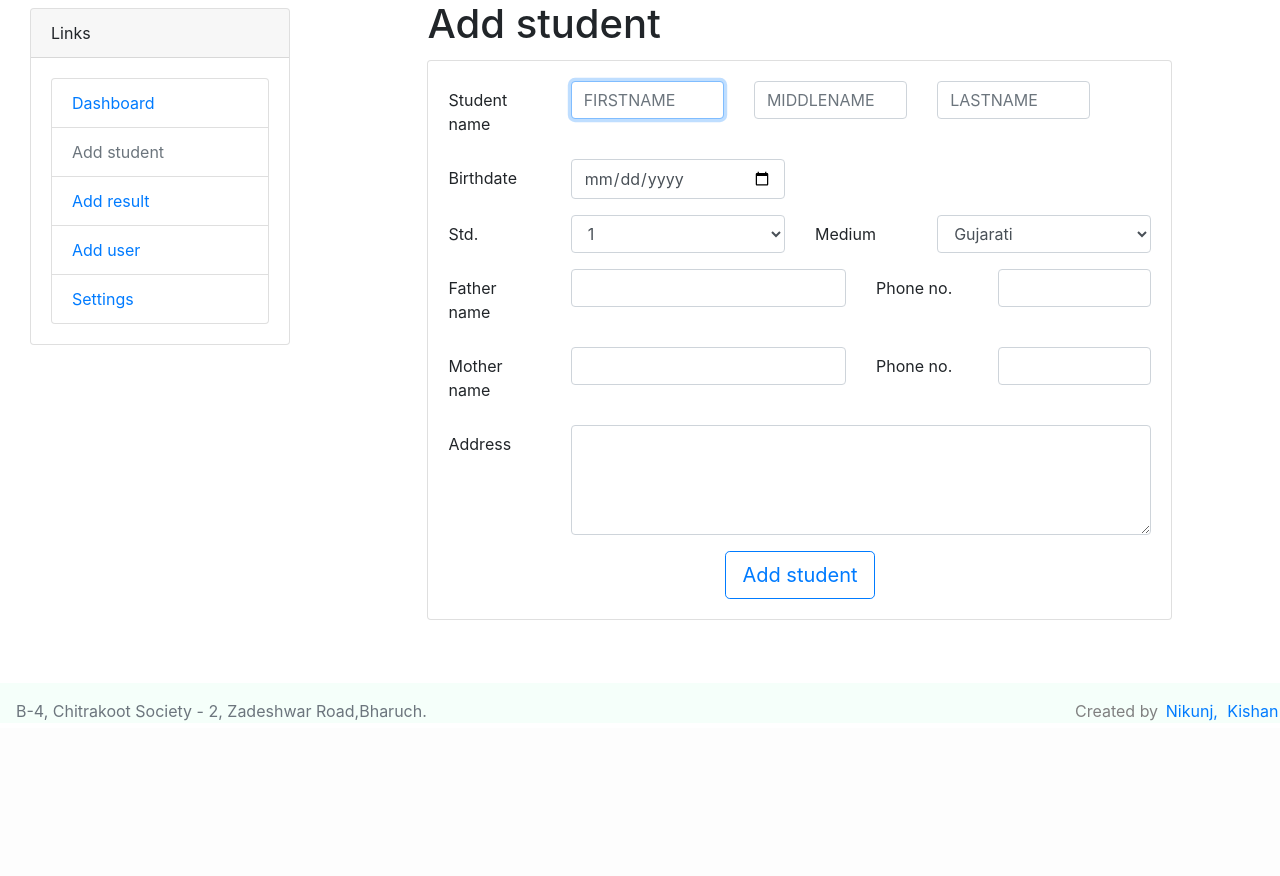
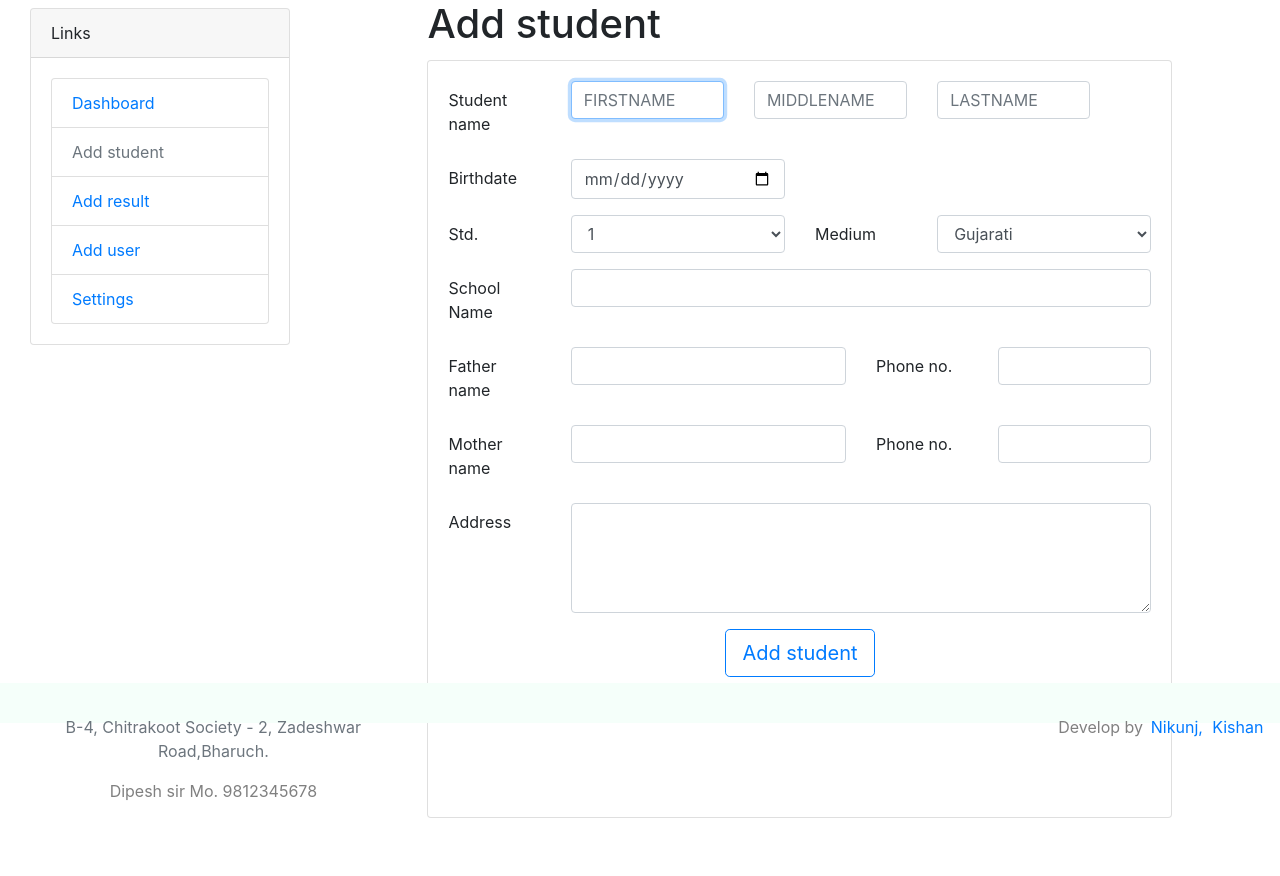
Before and after one commit to nnikunjt/student_results, a PHP site: page /admin/add_student.php in a window 1280 px wide. Shown: the part 72-948 px from the top of the page. Before the commit the page ends 793 px from the top, so only its background shows below. Run offline with PHP 8.4, Linux system fonts and the light colour scheme; a user stored in the database is signed in; some libraries are stand-ins or nearby versions.

Commit message:
add update page

```diff
--- a/admin/add_student.php
+++ b/admin/add_student.php
@@ -16,6 +16,7 @@ SESSION_START();
 		$birthdate = $_POST['birthdate'];
 		$std = $_POST['std'];
 		$medium = $_POST['medium'];
+		$school=$_POST['school'];
 		$f_name = $_POST['father_name'];
 		$m_name = $_POST['mother_name'];
 		$father_no = $_POST['father_no'];
@@ -26,13 +27,14 @@ SESSION_START();
 		$m_name=strtoupper($m_name);
         $year = date('Y');
         $year = substr($year,2,3);
+        $school=strtoupper($school);
 
-		$insert_query ="INSERT INTO students(student_name,std,medium,birthdate,father_name,father_no,mother_name,mother_no,address
-		) VALUES('$name','$std','$medium','$birthdate','$f_name','$father_no','$m_name','$mother_no','$address')";
+		$insert_query ="INSERT INTO students(student_name,std,medium,birthdate,school,father_name,father_no,mother_name,mother_no,address
+		) VALUES('$name','$std','$medium','$birthdate','$school','$f_name','$father_no','$m_name','$mother_no','$address')";
 
 		if($conn->query($insert_query) === TRUE)
             {
-                //echo "Your account has been created successfully !";
+                echo "Your account has been created successfully !";
                 $id = $conn->insert_id;
                 if ($id<10) {
                 	$id = "0".$id;
@@ -171,6 +173,14 @@ SESSION_START();
 						                        </select>
 						                    </div>
 						                </div>
+						                <div class="form-group row">
+						                	<label for="school" class="col-sm-2 col-form-label">
+						                		School	Name</label>
+						                		<div class="col-sm-10">
+						                			<input type="text" name="school" class=" form-control"  required style='text-transform:uppercase'>
+						                		</div>
+
+						                </div>
 										<div class="form-group row">
 						                    <label for="father_name"  class="col-sm-2 col-form-label">Father name</label>
 						                    <div class="col-sm-5">
@@ -197,7 +207,7 @@ SESSION_START();
 						                        <textarea name="address" rows="4" class="form-control" required style='text-transform:uppercase'></textarea>
 						                    </div>
 						                </div>
-						                <center><input type="submit" name="submit" value="Add student" class="btn btn-outline-primary btn-lg"></center>
+						                <center><input type="submit" name="submit" value="Add student" class="btn btn-outline-primary btn-lg"></center><br><br><br><br><br>
 						            </form>
 						        </div>
 						    </div>
@@ -209,19 +219,21 @@ SESSION_START();
 	</div><br><br>
 
 
-    <footer class="page-footer font-small unique-color-dark pt-4">
-    <div class="footer  py-3">
+ <footer class="footer">
+ <div class="container-fluid paddind">
+    <div class="row text-center">
 
-            <div align="left">
-             <span class="text-muted" >B-4, Chitrakoot Society - 2, Zadeshwar Road,Bharuch.</span>
-                </div></div>
-    <div class="footer py-3 " style="background-color: transparent;" >
-       <div align="right"> Created by
-                   <a href="https://plus.google.com/103929880037258813858" target="_blank">Nikunj,</a>
-                  <a href="https://plus.google.com/100510913946087775138" target="_blank"> Kishan</a>
-            </div>
+        <div class="col-md-4">
+           <p class="text-muted" >B-4, Chitrakoot Society - 2, Zadeshwar Road,Bharuch.</p>
+            <p> Dipesh sir Mo. 9812345678 </p>
+
         </div>
+        <div class="col-md-8" align="right">
+            <p> Develop by
+            <a href="https://plus.google.com/103929880037258813858" target="_blank">Nikunj,</a>
+                  <a href="https://plus.google.com/100510913946087775138" target="_blank"> Kishan</a></p>
+        </div>
+</footer>
 
-  </footer>
 </body>
 </html>
```
Also changed, not shown: admin/pdf-form.php (deleted, +0 -34 lines), admin/update.php (+14 -2 lines).
